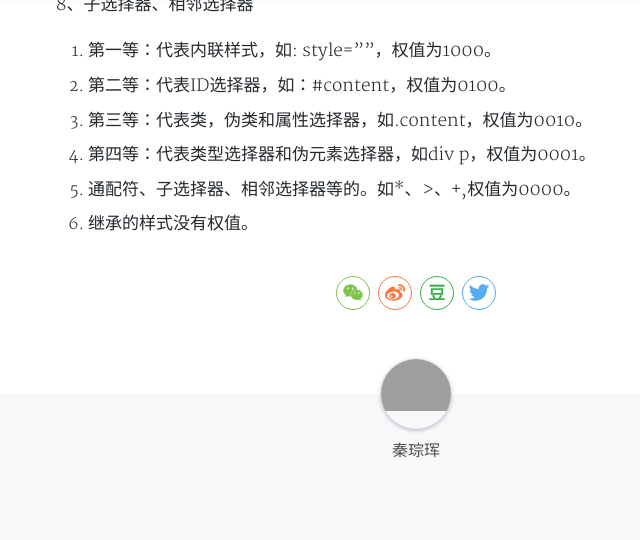
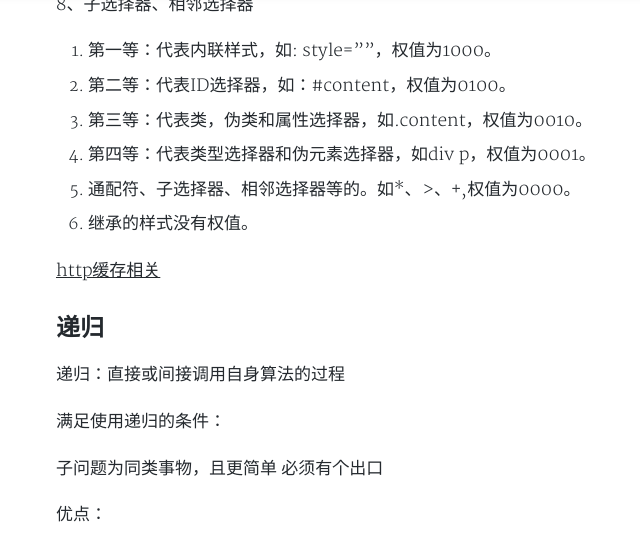
Before and after one commit to qinconghui233/qinconghui.github.io, a Jekyll site: the page built from _posts/2020-01-13-JavaScript.md, in a window 1280 px wide and 1400 px high, scrolled down 6254 px. Shown: the top 540 px of the window, without its empty margins (224-864 px from the left). Built offline with Jekyll 4.4.1, drawn with Linux system fonts in a browser that asks for light colours; nearby versions of some CDN libraries; a style sheet for code colours, icons or effects is not loaded; some of the changed text lies outside the part shown; grey boxes are pictures that could not be loaded.

Commit message:
添加日志

```diff
--- a/_posts/2020-01-13-JavaScript.md
+++ b/_posts/2020-01-13-JavaScript.md
@@ -253,3 +253,22 @@ preventDefault它是事件对象(Event)的一个方法，作用是取消一个
 5. 通配符、子选择器、相邻选择器等的。如*、>、+,权值为0000。
 
 6. 继承的样式没有权值。
+
+[http缓存相关](https://www.jianshu.com/p/227cee9c8d15)
+
+## 递归
+递归：直接或间接调用自身算法的过程
+
+满足使用递归的条件：
+
+子问题为同类事物，且更简单
+必须有个出口
+
+优点：
+
+代码简洁
+符合思维习惯，容易理解
+缺点：
+
+效率较低
+递归层次太深，耗内存且容易栈溢出一定要使用的话，最好使用缓存避免相同的计算，限制递归调用的次数
```
Also changed, not shown: other parts of _posts/2020-01-13-JavaScript.md (+1 -1 lines), _posts/2020-01-17-html.md (+1 -1 lines), _posts/2020-02-13-编程题.md (+1 -1 lines), _posts/2020-04-07-常见面试题及解答.md (+2 -0 lines).
